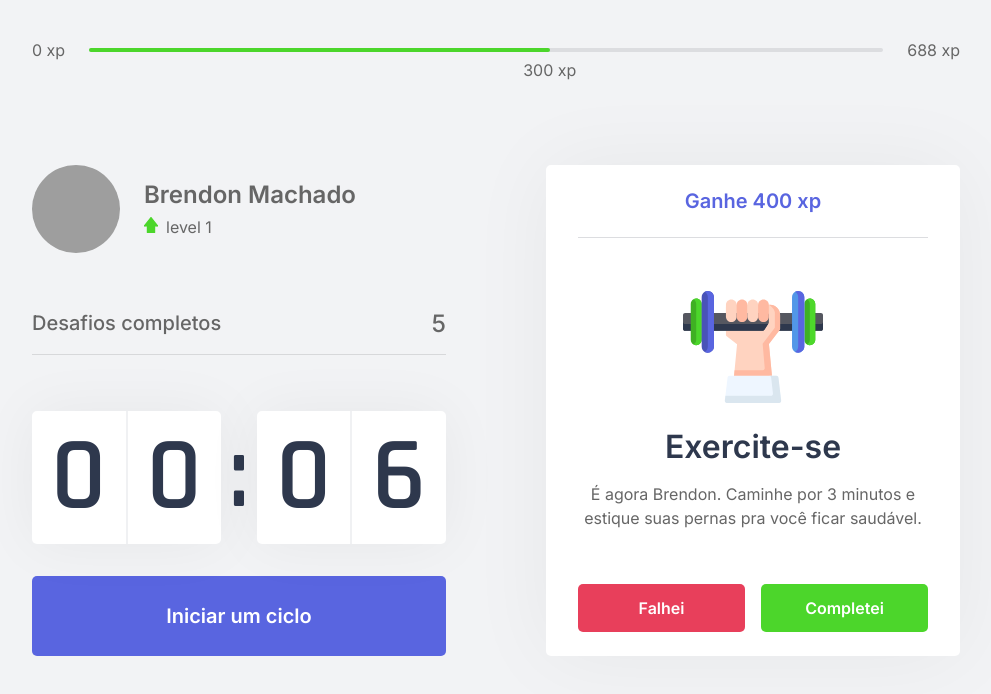
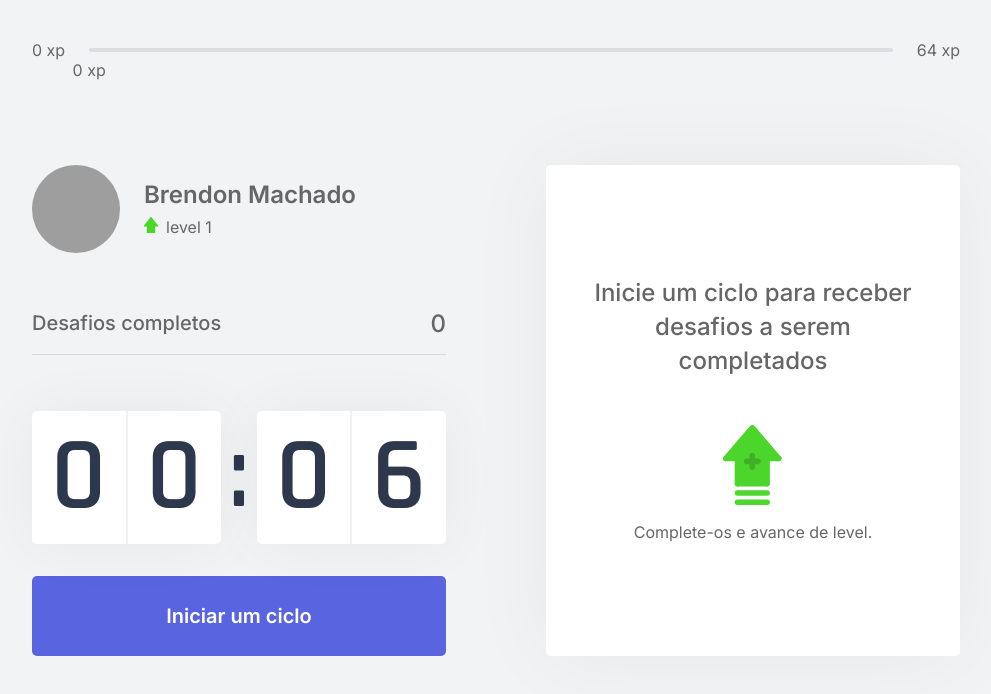
Before and after one commit to benmacario/app-moveit, a Next.js app: page / in a window 1280 px wide. Shown: the top 694 px of the page, without its empty margins (144-1135 px from the left). Built offline with nearby package versions, Linux system fonts and the light colour scheme; grey boxes are pictures that could not be loaded.

Commit message:
Initial business rules

```diff
--- /dev/null
+++ b/challenges.json
@@ -0,0 +1,62 @@
+[
+  {
+    "type": "body",
+    "description": "Estique um de seus braços com a palma da mão virada para frente e puxe os dedos para cima por 10 segundos por mão.",
+    "amount": 80
+  },
+  {
+    "type": "body",
+    "description": "Estique seu braço contra o peito e puxe-o utilizando o outro braço por 10 segundos por braço.",
+    "amount": 60
+  },
+  {
+    "type": "body",
+    "description": "Puxe seu pescoço com a ajuda da mão para a direita e para a esquerda, permanecendo na posição por alguns segundos.",
+    "amount": 70
+  },
+  {
+    "type": "body",
+    "description": "Com as duas mãos na parte de trás da cabeça, leve-a para baixo, alongando a parte de trás da região.",
+    "amount": 60
+  },
+  {
+    "type": "body",
+    "description": "Cruze as pernas e desça com as mãos esticadas em direção ao chão. Repita o movimento com a outra perna na frente.",
+    "amount": 100
+  },
+  {
+    "type": "body",
+    "description": "Sentado, abra as pernas e tente encostar as palmas das mãos no chão, repita 3 vezes por 5 segundos.",
+    "amount": 80
+  },
+  {
+    "type": "body",
+    "description": "Puxe o joelho de encontro ao peito e segure, troque de perna após 10 segundos.",
+    "amount": 50
+  },
+  {
+    "type": "body",
+    "description": "Sentado, cruze uma perna e incline seu tronco à frente, troque de perna após 10 segundos.",
+    "amount": 80
+  },
+  {
+    "type": "eye",
+    "description": "Sentado, feche os olhos e cubra-os com as palmas da mão durante 2 minutos, depois abra normalmente.",
+    "amount": 90
+  },
+  {
+    "type": "eye",
+    "description": "Em algum ambiente aberto, olhe o mais longe que puder em quatro direções por 3s, mexa apenas os olhos. Repita 3 vezes.",
+    "amount": 140
+  },
+  {
+    "type": "eye",
+    "description": "Usando os polegares, massage a área abaixo das sobrancelhas em movimentos circulares por 15 segundos.",
+    "amount": 70
+  },
+  {
+    "type": "body",
+    "description": "Em pé, gire a cintura o máximo que puder para a esquerda, segure por cinco segundos. Repita para a direita.",
+    "amount": 90
+  }
+]
--- a/src/components/ChallengeBox.tsx
+++ b/src/components/ChallengeBox.tsx
@@ -1,20 +1,34 @@
+import { useContext } from 'react';
+import { ChallengesContext } from '../contexts/ChallengesContext';
 import styles from '../styles/components/ChallengeBox.module.css'
 
 export function ChallengeBox() {
-  const hasActiveChallenge = true;
+  const { activeChallenge, resetChallenge } = useContext(ChallengesContext);
+
   return(
     <div className={styles.challengeBoxContainer}>
-      { hasActiveChallenge ? (
+      { activeChallenge ? (
         <div className={styles.challengeBoxActive}>
-          <header>Ganhe 400 xp</header>
+          <header>Ganhe {activeChallenge.amount} xp</header>
           <main>
-            <img src="icons/body.svg"/>
+            <img src={`icons/${activeChallenge.type}.svg`}/>
             <strong>Exercite-se</strong>
-            <p>É agora Brendon. Caminhe por 3 minutos e estique suas pernas pra você ficar saudável.</p>
+            <p>{activeChallenge.description}</p>
           </main>
           <footer>
-            <button type="button" className={styles.challengeBoxFailedButton}>Falhei</button>
-            <button type="button" className={styles.challengeBoxSucceedesButton}>Completei</button>
+            <button
+              type="button"
+              className={styles.challengeBoxFailedButton}
+              onClick={resetChallenge}
+            >
+              Falhei
+            </button>
+            <button
+              type="button"
+              className={styles.challengeBoxSucceedesButton}
+            >
+              Completei
+            </button>
           </footer>
         </div>
       ) : (
--- a/src/components/CompletedChallenges.tsx
+++ b/src/components/CompletedChallenges.tsx
@@ -1,10 +1,13 @@
+import { useContext } from 'react';
+import { ChallengesContext } from '../contexts/ChallengesContext';
 import styles from '../styles/components/CompletedChallengs.module.css';
 
 export function CompletedChallenges() {
+  const { challengesComplited } = useContext(ChallengesContext);
   return (
     <div className={styles.completedChallengsContainer}>
       <span> Desafios completos</span>
-      <span>5</span>
+      <span>{challengesComplited}</span>
     </div>
   );
 }
--- a/src/components/Countdown.tsx
+++ b/src/components/Countdown.tsx
@@ -1,9 +1,12 @@
-import { useEffect, useState } from 'react';
+import { useContext, useEffect, useState } from 'react';
+import { ChallengesContext } from '../contexts/ChallengesContext';
 import styles from '../styles/components/Countdown.module.css';
 
 let countdownTimeout: NodeJS.Timeout;
 
 export function Countdown() {
+  const { startNewChallenges } = useContext(ChallengesContext);
+
   const [time, setTime] = useState(0.1 * 60);
   const [isActive, setIsActive] = useState(false);
   const [hasFinished, setHasFinished] = useState(false);
@@ -32,6 +35,7 @@
     } else if(isActive && time === 0 ) {
       setHasFinished(true);
       setIsActive(false);
+      startNewChallenges();
     }
   }, [isActive, time]);
 
--- a/src/components/ExperienceBar.tsx
+++ b/src/components/ExperienceBar.tsx
@@ -1,16 +1,21 @@
+import { useContext } from 'react';
+import { ChallengesContext } from '../contexts/ChallengesContext';
 import styles from '../styles/components/ExperienceBar.module.css';
 
 export function ExperienceBar() {
+  const { currentExperience, experienceToNextLevel } = useContext(ChallengesContext);
+  const percentToNextLevel = Math.round(currentExperience * 100) / experienceToNextLevel;
+
   return (
     <header className={styles.experienceBar}>
       <span>0 xp</span>
       <div>
-        <div style={{ width: '58%' }}/>
-        <span className={styles.currentExperience} style={{left: '58%'}}>
-          300 xp
+        <div style={{ width: `${percentToNextLevel}` }}/>
+        <span className={styles.currentExperience} style={{left: `${percentToNextLevel}`}}>
+          {currentExperience} xp
         </span>
       </div>
-      <span>688 xp</span>
+      <span>{experienceToNextLevel} xp</span>
 
     </header>
   )
--- /dev/null
+++ b/src/contexts/ChallengesContext.tsx
@@ -0,0 +1,67 @@
+import { createContext, ReactNode, useEffect, useState } from 'react';
+import challenges from '../../challenges.json';
+
+interface Challenge {
+  type: 'body' | 'eye';
+  description: string;
+  amount: number;
+}
+
+interface ChallengeContextDate {
+  level: number;
+  currentExperience: number;
+  challengesComplited: number;
+  activeChallenge: Challenge;
+  experienceToNextLevel: number;
+  levelUp: () => void;
+  startNewChallenges: () => void;
+  resetChallenge: () => void;
+}
+
+interface ChallengesProviderProps {
+  children: ReactNode;
+}
+
+export const ChallengesContext = createContext({} as ChallengeContextDate);
+
+export function ChallengesProvider({ children }: ChallengesProviderProps) {
+  const [level, setLevel] = useState(1);
+  const [currentExperience, setCurrenteExperience] = useState(0);
+  const [challengesComplited, setChallengesComplited] = useState(0);
+
+  const [activeChallenge, setActiveChallenge] = useState(null);
+
+  const experienceToNextLevel = Math.pow((level + 1) * 4, 2);
+
+  function levelUp() {
+    setLevel(level + 1);
+  }
+
+  function startNewChallenges() {
+    const randomChallengeIndex = Math.floor(Math.random() * challenges.length);
+    const challenge = challenges[randomChallengeIndex];
+
+    setActiveChallenge(challenge);
+  }
+
+  function resetChallenge() {
+    setActiveChallenge(null);
+  }
+
+  return (
+    <ChallengesContext.Provider
+      value =
+      {{
+        level,
+        currentExperience,
+        challengesComplited,
+        activeChallenge,
+        experienceToNextLevel,
+        levelUp,
+        startNewChallenges,
+        resetChallenge,
+      }}>
+      {children}
+    </ChallengesContext.Provider>
+  );
+}
--- a/src/pages/_app.tsx
+++ b/src/pages/_app.tsx
@@ -1,7 +1,13 @@
+import { ChallengesProvider } from "../contexts/ChallengesContext";
+
 import "../styles/global.css";
 
 function MyApp({ Component, pageProps }) {
-  return <Component {...pageProps} />
+  return (
+    <ChallengesProvider>
+      <Component {...pageProps} />
+    </ChallengesProvider>
+  );
 }
 
 export default MyApp
```
